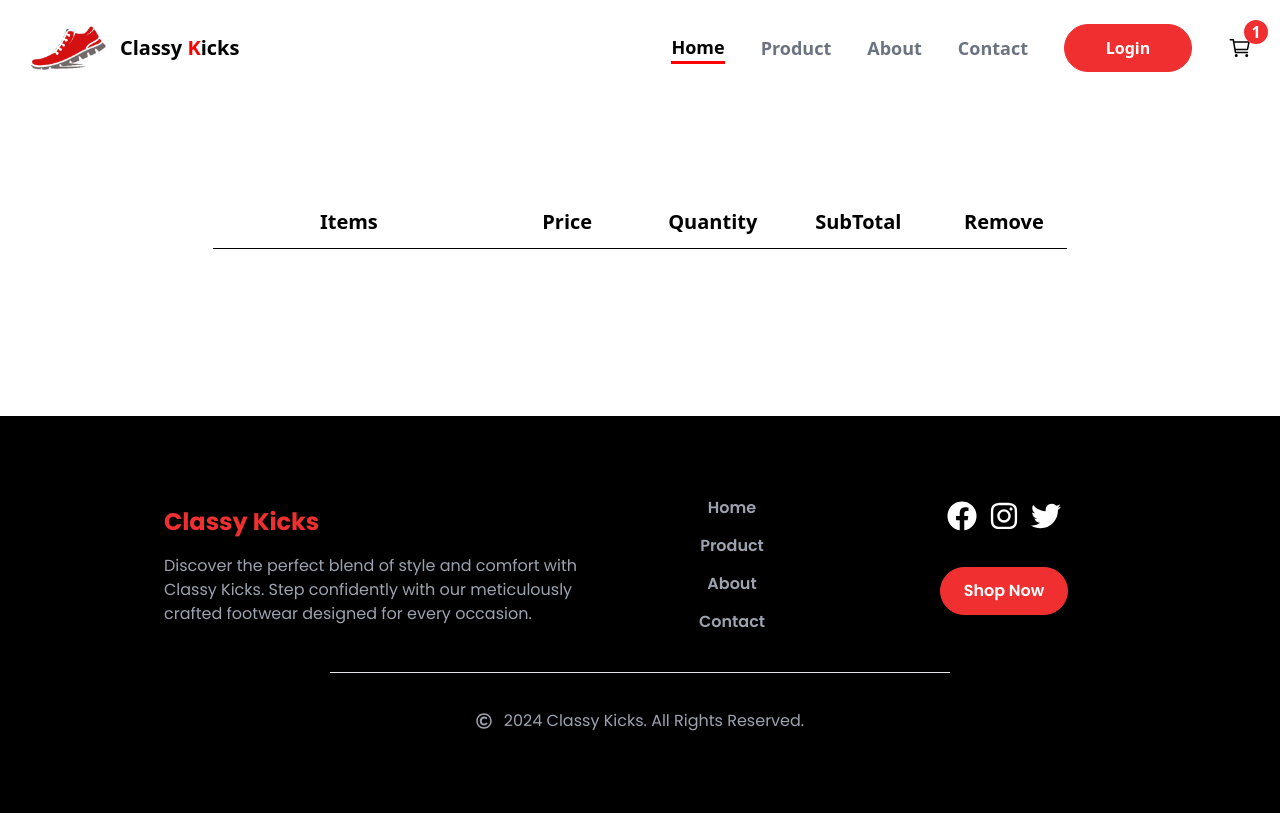
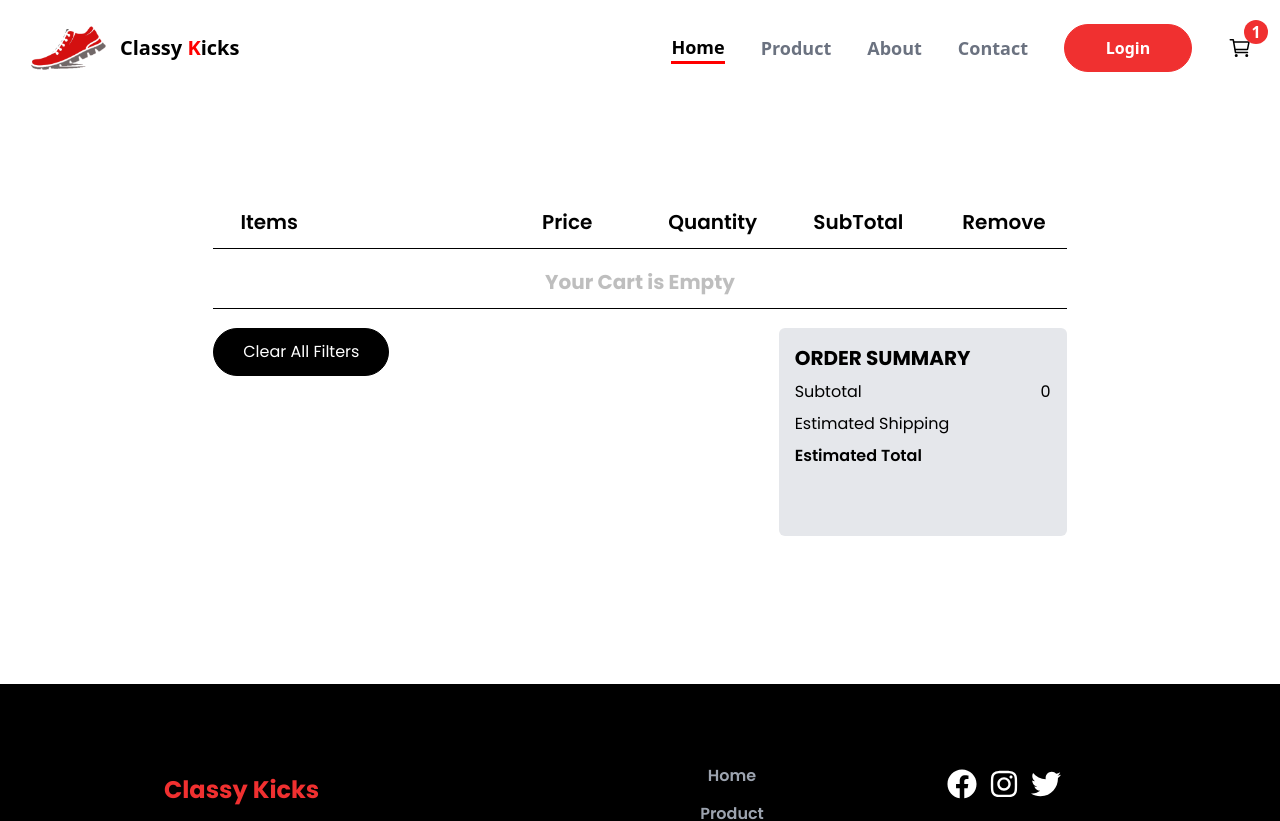
Before and after one commit to Haider-Ali-HA/Shoes-Ecommerce, a React (Vite) app: page /cart in a window 1280 px wide. Shown: the top 821 px of the page. Built offline with nearby package versions, Linux system fonts and the light colour scheme.

Commit message:
add all product delete in cart

```diff
--- a/src/components/CartItems.jsx
+++ b/src/components/CartItems.jsx
@@ -5,45 +5,55 @@ import { FaMinus, FaPlus } from "react-icons/fa";
 import { MdDelete } from "react-icons/md";
 import ProductQuantity from "./ProductQuantity";
 
-const CartItems = ({ id, name, image, color, price, quantity,removeCartItem }) => {
+const CartItems = ({
+  id,
+  name,
+  image,
+  color,
+  price,
+  quantity,
+  removeCartItem,
+}) => {
   const [itemQuantity, setItemQuantity] = useState(quantity);
 
   return (
-    <div className="flex  flex-col gap-8">
+    <div className="flex  flex-col  ">
       <div
         key={id}
-        className="grid grid-cols-4 md:grid-cols-6   text-center text-xl font-semibold"
+        className="grid grid-cols-4 md:grid-cols-6 gap-5 text-center text-xl font-semibold"
       >
-        <div className="col-span-2  flex justify-center items-center gap-3 ">
+        <div className="col-span-2  sm:ml-[10%] items-center flex   gap-4 ">
+
           <img
             className="w-12 md:w-16 h-10 md:h-14  rounded"
             src={image}
             alt={name}
-          />
+            />
           <span className="flex flex-col justify-center ">
-            <p className="text-sm text-start md:text-lg ">{name}</p>
-            <span className="flex items-center text-sm md:text-lg">
+            <p className= "text-xs sm:text-sm text-start md:text-lg ">{name}</p>
+            <span className="flex items-center  text-xs sm:text-sm md:text-lg">
               <p>Color:</p>
               <p
                 className="h-4 w-4  border shadow-2xl rounded-full font-bold  hover:opacity-70 cursor-pointer flex items-center justify-center text-4xl text-white mx-2 "
                 style={{ backgroundColor: color }}
-              ></p>
+                ></p>
             </span>
           </span>
+
         </div>
-        <h1 className="m-auto col-span-1 hidden md:block  text-lg">
+        <h1 className="mx-auto col-span-1 hidden md:block  text-lg">
           <CurrencyConvert price={price} />
         </h1>
-        <h1 className=" m-auto col-span-1 flex gap-3 justify-center text-sm md:text-lg">
-        <ProductQuantity amount={itemQuantity} setAmount={setItemQuantity} />
+        <h1 className=" mx-auto col-span-1 flex gap-3 justify-center text-xs sm:text-sm md:text-lg">
+          <ProductQuantity amount={itemQuantity} setAmount={setItemQuantity} />
         </h1>
-        <h1 className="m-auto col-span-1  hidden md:block text-lg">
+        <h1 className="mx-auto col-span-1  hidden md:block text-lg">
           {" "}
           <CurrencyConvert price={price * itemQuantity} />
         </h1>
         <h1
           onClick={() => removeCartItem(id)}
-          className=" m-auto col-span-1  cursor-pointer  text-xl md:text-2xl text-[#c90404]"
+          className=" mx-auto col-span-1  cursor-pointer text-base sm:text-xl md:text-2xl text-[#c90404]"
         >
           <MdDelete />
         </h1>
--- a/src/components/FilterProduct.jsx
+++ b/src/components/FilterProduct.jsx
@@ -153,7 +153,7 @@ const FilterProduct = () => {
         </div>
       </div>
 
-      <div className="w-52">
+      <div className="w-44 ">
         <button
           onClick={() => ClearFilters()}
           className="bg-[#000000] border border-[#000000] text-sm md:text-base hover:bg-transparent hover:text-black rounded-full h-10 w-full my-10  md:h-12 text-white transition-all duration-500"
--- a/src/components/ProductQuantity.jsx
+++ b/src/components/ProductQuantity.jsx
@@ -10,16 +10,16 @@ const ProductQuantity = ({ amount, setAmount }) => {
   };
 
   return (
-    <div className="flex gap-5">
+    <div className="flex  gap-5">
       <span
-        className="hover:bg-gray-700 hover:text-white rounded-full p-1"
+        className="hover:bg-gray-700 hover:text-white  h-6 w-6 flex items-center justify-center rounded-full p-1"
         onClick={() => DecreaseQuantity()}
       >
         <FaMinus />
       </span>
       <span>{amount}</span>
       <span
-        className="hover:bg-gray-700 hover:text-white rounded-full p-1"
+        className="hover:bg-gray-700 hover:text-white h-6 w-6 flex items-center justify-center  rounded-full p-1"
         onClick={() => IncreaseQuantity()}
       >
         <FaPlus />
--- a/src/context/CartContext.jsx
+++ b/src/context/CartContext.jsx
@@ -1,10 +1,10 @@
-import { createContext, useContext, useReducer } from "react";
+import { createContext, useContext, useEffect, useReducer } from "react";
 import reducer from "../reducer/CartReducer";
 
 const CartContext = createContext();
 
 const initialState = {
-  cart: [],
+  cart: JSON.parse(localStorage.getItem("Local Storage Cart Data")) || [],
   total_items: 0,
   total_amount: 0,
   shipping_fee: 534,
@@ -15,7 +15,7 @@ const CartProvider = ({ children }) => {
   // remove cart items by id
   const removeCartItem = (id) => {
     dispatch({ type: "REMOVE_CART_ITEM", payload: id });
-  }
+  };
   // add products to the cart[]
   const addToCart = (id, color, quantity, singleProduct) => {
     dispatch({
@@ -23,13 +23,23 @@ const CartProvider = ({ children }) => {
       payload: { id, color, quantity, singleProduct },
     });
   };
+  // dispatch({ type: "GET_TOTALS" });
+
+  // clear all products from the cart[]
+  const clearCartProduct = () => {
+    dispatch({ type: "CLEAR_CART_PRODUCT" });
+  };
+  useEffect(() => {
+    localStorage.setItem("Local Storage Cart Data", JSON.stringify(state.cart));
+  }, [state.cart]);
   return (
-      <CartContext.Provider value={{ ...state, addToCart, removeCartItem }}>
+    <CartContext.Provider
+      value={{ ...state, addToCart, removeCartItem, clearCartProduct }}
+    >
       {children}
     </CartContext.Provider>
   );
 };
-
 
 const useCartContext = () => {
   return useContext(CartContext);
--- a/src/pages/Cart.jsx
+++ b/src/pages/Cart.jsx
@@ -3,22 +3,53 @@ import CartItems from "../components/CartItems";
 import { useCartContext } from "../context/CartContext";
 
 const Cart = () => {
-  const { cart, removeCartItem } = useCartContext();
+  const { cart, removeCartItem, total_amount,clearCartProduct } = useCartContext();
   return (
-    <div className="mt-20 h-full w-full flex items-center justify-center flex-col gap-3 py-32">
+    <div className="mt-20 h-full w-full flex items-center justify-center flex-col gap-3 py-32 font-poppins">
       <div className="grid grid-cols-4 md:grid-cols-6 gap-5 w-5/6 lg:w-4/6 text-center text-sm md:text-xl font-semibold">
-        <h1 className="col-span-2 ">Items</h1>
+        <h1 className="col-span-2 text-start sm:ml-[10%] ">Items</h1>
         <h1 className="col-span-1 hidden md:block ">Price</h1>
         <h1 className="col-span-1 ">Quantity</h1>
         <h1 className="col-span-1 hidden md:block ">SubTotal</h1>
         <h1 className="col-span-1 ">Remove</h1>
       </div>
       <hr className="h-2 w-5/6 lg:w-4/6 border-black " />
-      <div className=" w-5/6 lg:w-4/6">
+      <div className=" w-5/6 lg:w-4/6 flex flex-col gap-6">
 
-      {cart.map((item) => {
-        return <CartItems key={item.id} {...item} removeCartItem={removeCartItem} />;
-      })}
+        {cart.length===0 ?
+        <h1 className="text-xl opacity-25 font-bold text-center">Your Cart is Empty</h1>
+        :cart.map((item) => {
+          return (
+            <CartItems
+              key={item.id}
+              {...item}
+              removeCartItem={removeCartItem}
+            />
+          );
+        })}
+      </div>
+      <hr className="h-2 w-5/6 lg:w-4/6 border-black " />
+      <div className="flex justify-between  w-5/6 lg:w-4/6">
+        <button
+          onClick={() => clearCartProduct()}
+          className="bg-[#000000] border  border-[#000000] text-sm md:text-base hover:bg-transparent hover:text-black rounded-full h-10 w-44  md:h-12 text-white transition-all duration-500"
+        >
+          Clear All Filters
+        </button>
+        <div className="bg-gray-200 h-52 w-72 rounded-md p-4 flex flex-col gap-2">
+          <h1 className="text-xl font-bold ">ORDER SUMMARY</h1>
+
+          <span className="flex justify-between">
+            <h1 className="text-base ">Subtotal</h1>
+            <p>{total_amount}</p>
+          </span>
+          <span className="flex justify-between">
+            <h1 className="text-base ">Estimated Shipping</h1>
+          </span>
+          <span className="flex justify-between">
+            <h1 className="text-base font-semibold">Estimated Total</h1>
+          </span>
+        </div>
       </div>
     </div>
   );
--- a/src/reducer/CartReducer.jsx
+++ b/src/reducer/CartReducer.jsx
@@ -12,6 +12,7 @@ const CartReducer = (state, action) => {
       image: singleProduct.image,
       price: singleProduct.price,
     };
+    console.log("prices ", cartData.price);
     return { ...state, cart: [...state.cart, cartData] };
   }
   if (action.type === "REMOVE_CART_ITEM") {
@@ -19,6 +20,13 @@ const CartReducer = (state, action) => {
     let newCart = state.cart.filter((item) => item.id !== id);
     return { ...state, cart: newCart };
   }
+  if (action.type === "CLEAR_CART_PRODUCT") {
+    return { ...state, cart: [] };
+  }
+
+  // if(action.type === "GET_TOTALS"){
+
+  // }
   return state;
 };
 export default CartReducer;
```
Lines whose indentation alone changed are shown as unchanged.
